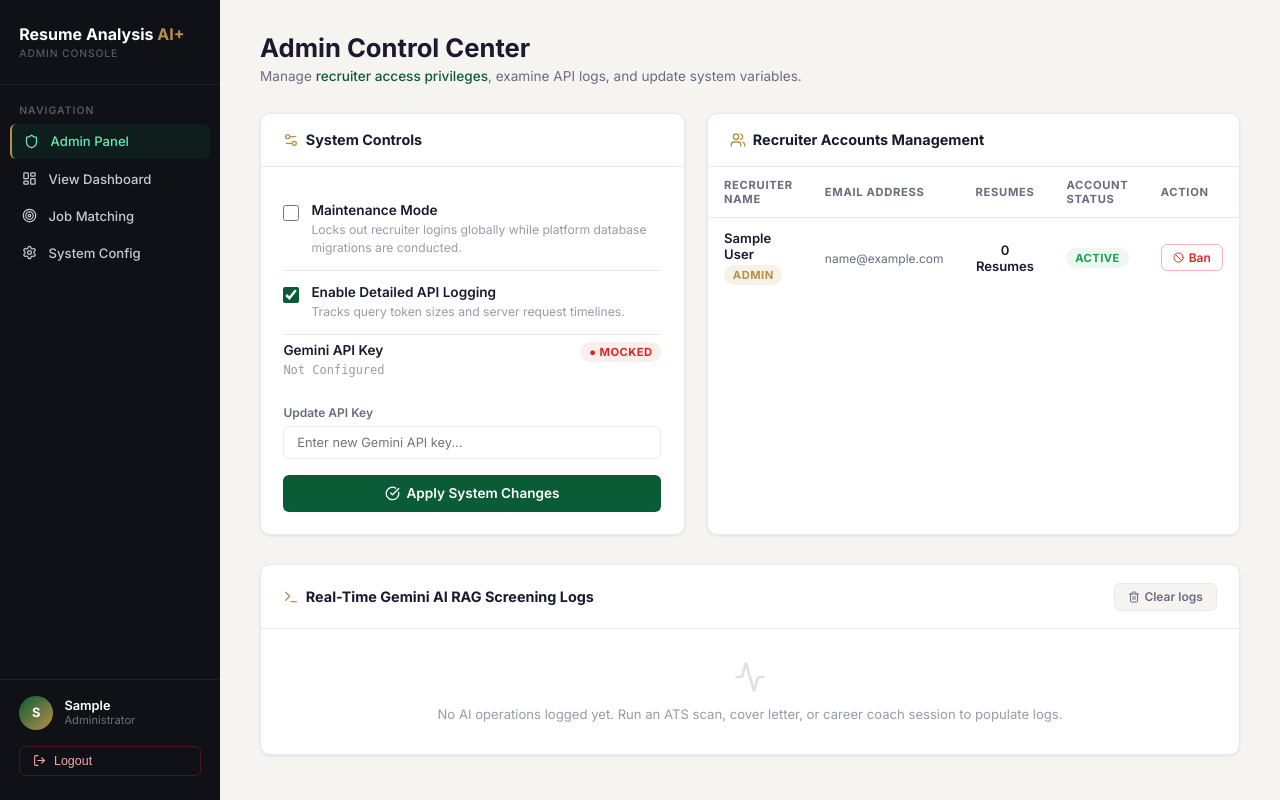
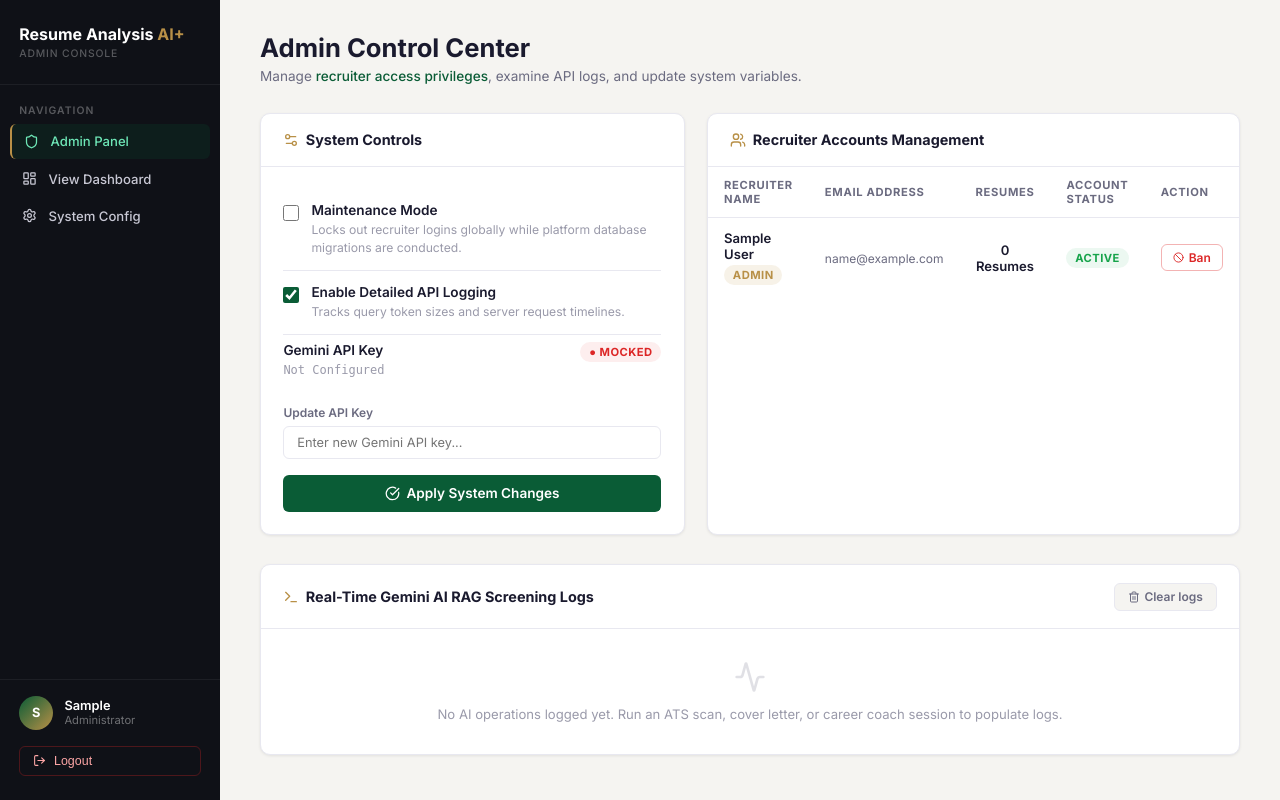
Before and after one commit to amantiwari79/FINAL-YEAR-PROJECT, a Django app: page /admin-panel/ in a window 1280 px wide. Run offline with Django 5.2, Linux system fonts and the light colour scheme; the visitor is signed in with stand-in values (Sample User, id 1); data comes from the database, SQL or seed files in the repository; data that the repository does not hold is empty.

Commit message:
Remove Job Matching link from admin portal sidebar

```diff
--- a/templates/accounts/admin_panel.html
+++ b/templates/accounts/admin_panel.html
@@ -469,9 +469,6 @@
         <li><a href="{% url 'dashboard' %}">
             <i data-lucide="layout-dashboard"></i> View Dashboard
         </a></li>
-        <li><a href="{% url 'job_matching' %}">
-            <i data-lucide="target"></i> Job Matching
-        </a></li>
         <li><a href="{% url 'profile_edit' %}">
             <i data-lucide="settings"></i> System Config
         </a></li>
```
